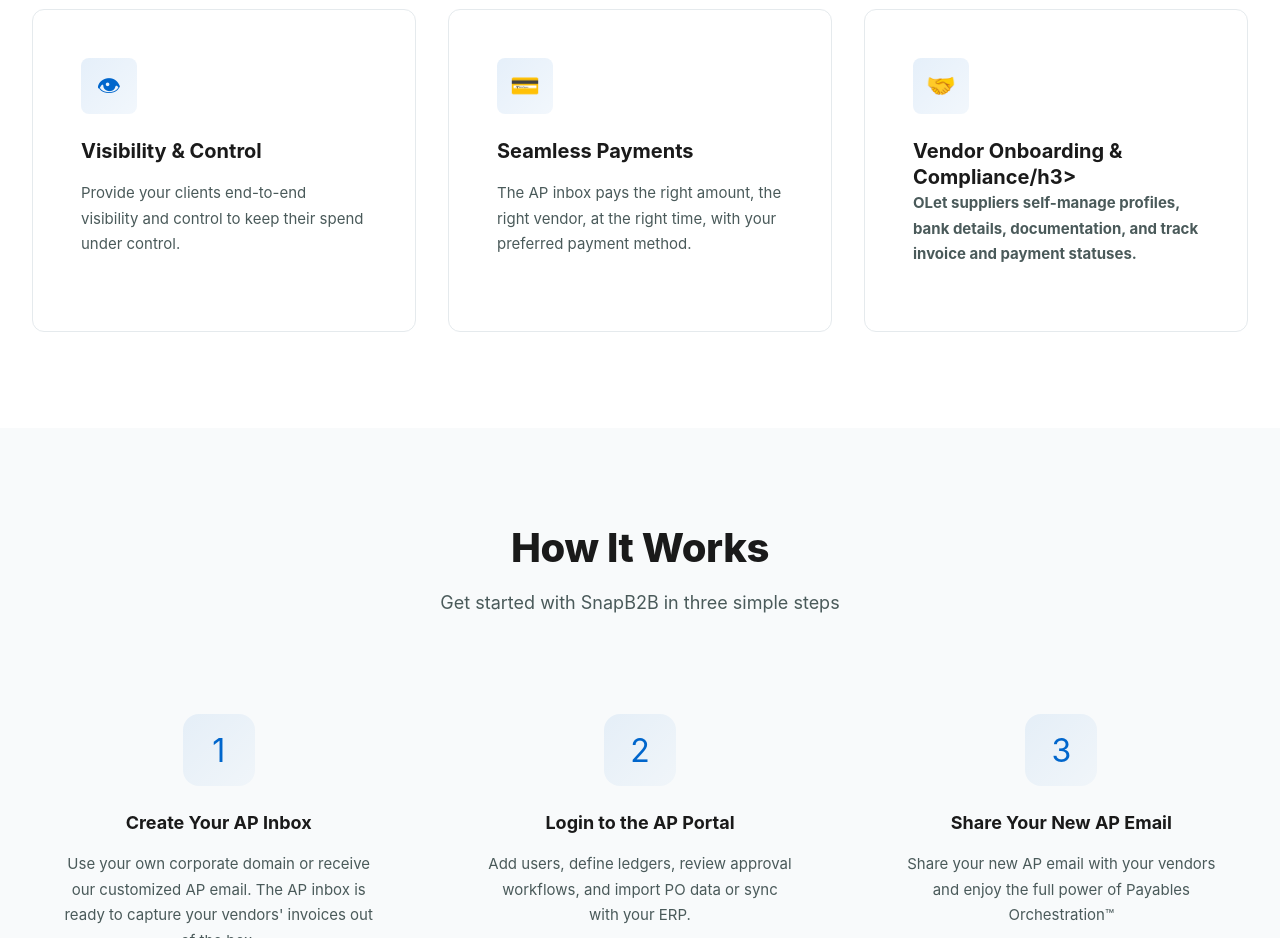
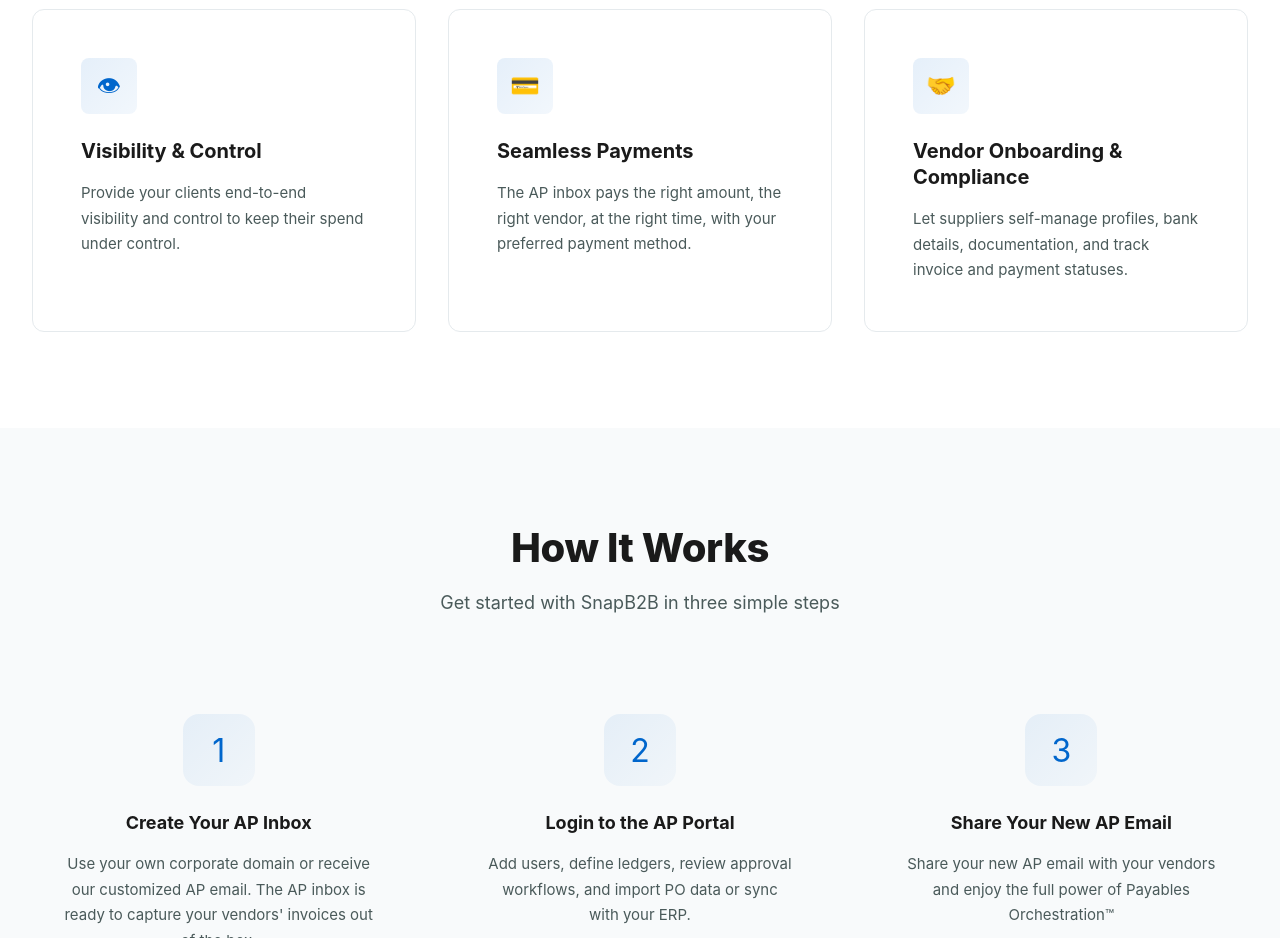
Before and after one commit to aliciari/samplewebsite, a plain HTML site: page index.html in a window 1280 px wide. Shown: the part 1460-2398 px from the top of the page. Drawn offline with Linux system fonts and the light colour scheme.

Commit message:
Update index.html
Updated Section Features till line 197

```diff
--- a/index.html
+++ b/index.html
@@ -189,8 +189,8 @@
 
         <div class="card" data-animate>
           <div class="card-icon">🤝</div>
-          <h3>Vendor Onboarding & Compliance/h3>
-          <p>OLet suppliers self-manage profiles, bank details, documentation, and track invoice and payment statuses.</p>
+          <h3>Vendor Onboarding & Compliance</h3>
+          <p>Let suppliers self-manage profiles, bank details, documentation, and track invoice and payment statuses.</p>
         </div>
       </div>
     </div>
```
